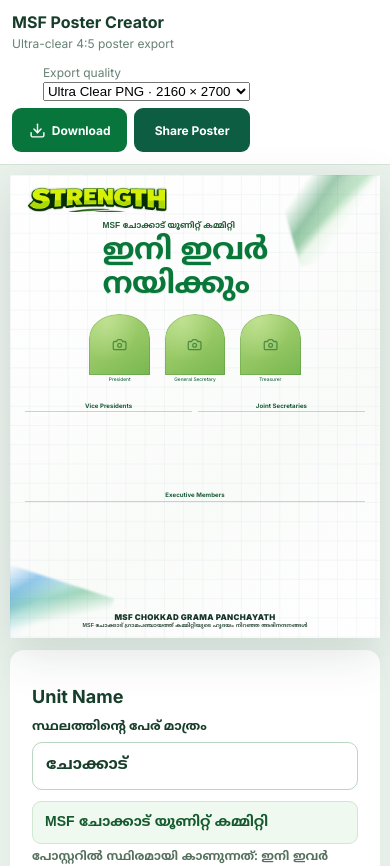
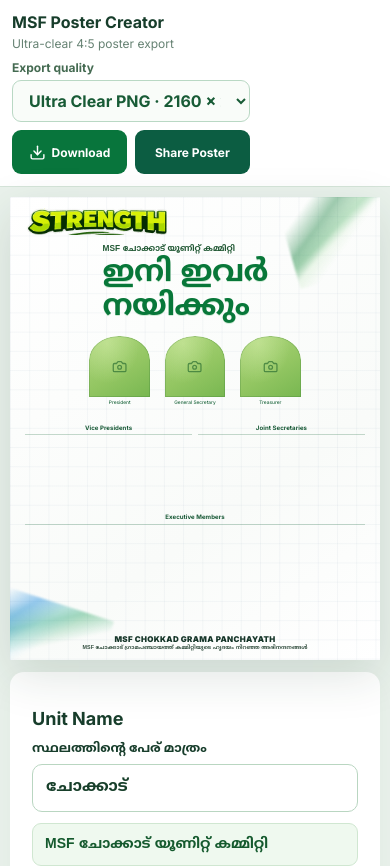
Before and after one commit to AMNAS-skylora/msf-react-project, a React (Vite) app: page / in a window 390 px wide. Shown: the top 866 px of the page. Built offline with nearby package versions, Linux system fonts and the light colour scheme.

Commit message:
style: responsive touch-friendly export quality selector for ultra-HD and optimized JPEG

```diff
--- a/src/styles.css
+++ b/src/styles.css
@@ -823,3 +823,45 @@ body{font-family:Inter,"Noto Sans Malayalam",system-ui,sans-serif;color:#173d2b}
     line-height: 1.4;
   }
 }
+
+/* Ultra-clear poster export controls: touch-friendly and legible on iPhones. */
+.poster-export-actions{
+  display:flex;
+  align-items:flex-end;
+  gap:8px;
+  flex-wrap:wrap;
+}
+.poster-export-quality-label{
+  display:flex;
+  flex-direction:column;
+  min-width:min(100%,240px);
+  gap:5px;
+}
+.editor-bar .poster-export-quality-label span{
+  display:block;
+  color:#456b52;
+  font:700 12px/1.2 Inter,Arial,sans-serif;
+  margin:0;
+}
+.poster-export-quality-label select{
+  display:block;
+  width:100%;
+  max-width:340px;
+  height:42px;
+  min-height:42px;
+  padding:7px 12px;
+  font:650 16px/1.3 Inter,Arial,sans-serif;
+  color:#185b36;
+  background:#f9fcf9;
+  border:1px solid #b9d8c4;
+  border-radius:9px;
+  touch-action:manipulation;
+}
+.poster-export-quality-label select:disabled{opacity:.6}
+@media(max-width:700px){
+  .editor-bar{flex-wrap:wrap;padding:12px}
+  .poster-export-actions{width:100%;display:grid;grid-template-columns:repeat(2,minmax(0,1fr));align-items:end}
+  .poster-export-quality-label{grid-column:1 / -1;min-width:0;width:100%}
+  .poster-export-quality-label select{width:100%;max-width:none}
+  .poster-export-actions>button{min-height:44px;width:100%}
+}
```
